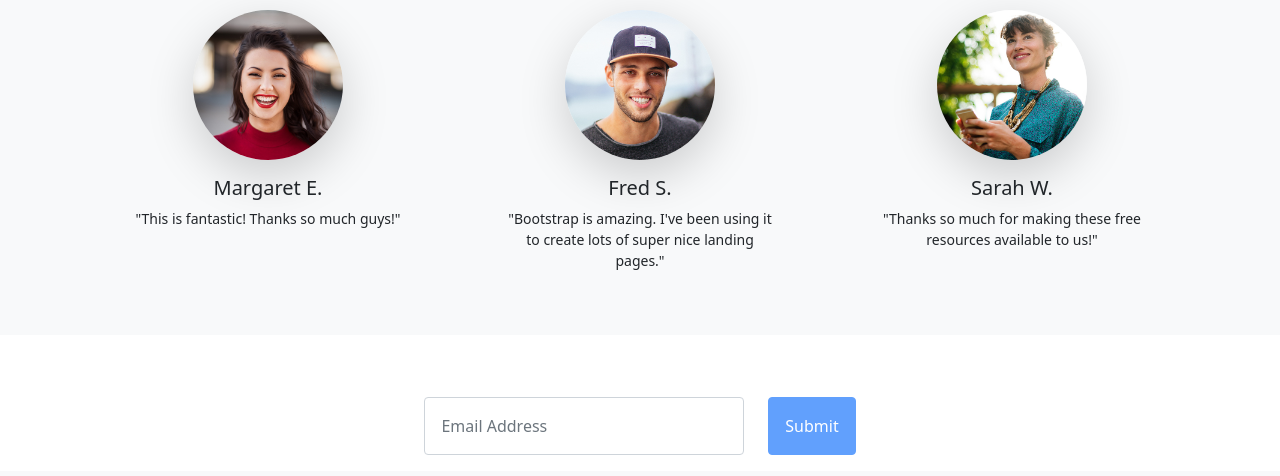
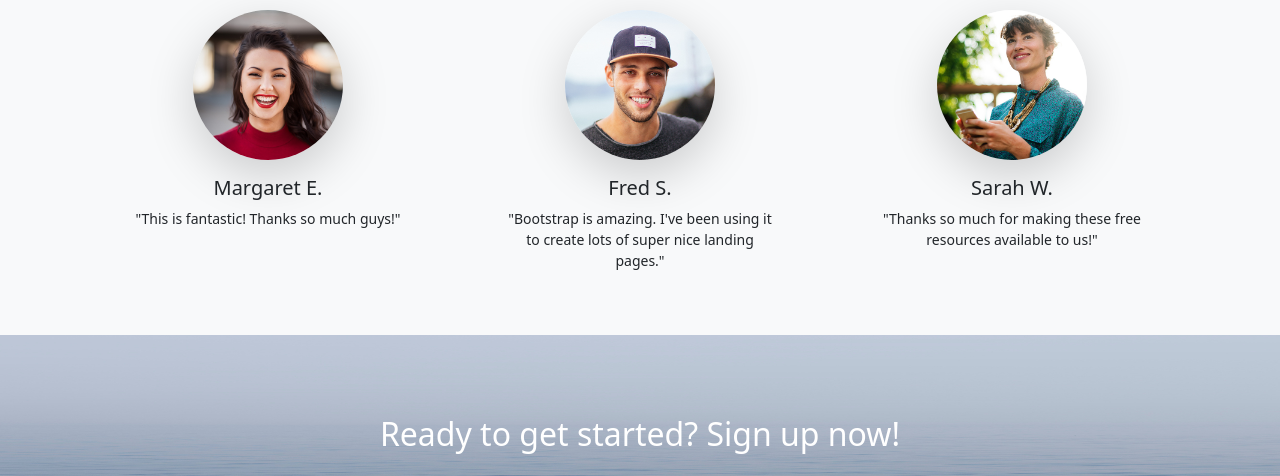
Before and after one commit to AhmedElshamy2/Course-Project, a plain HTML site: page index.html in a window 1280 px wide. Shown: the part 2855-3331 px from the top of the page. Drawn offline with Linux system fonts and the light colour scheme.

Commit message:
Update style.css

```diff
--- a/css/style.css
+++ b/css/style.css
@@ -46,6 +46,17 @@
 }
  /* End Section4*/
 
+#registration .back-sea
+{
+    background-image: url(../img/bg.jpg);
+    background-size: 100% 100%;
+    height: 300px;
+}
+#registration .back-sea .cont-reg
+{
+    margin-top: 80px;
+}
+
 
 
 
```
